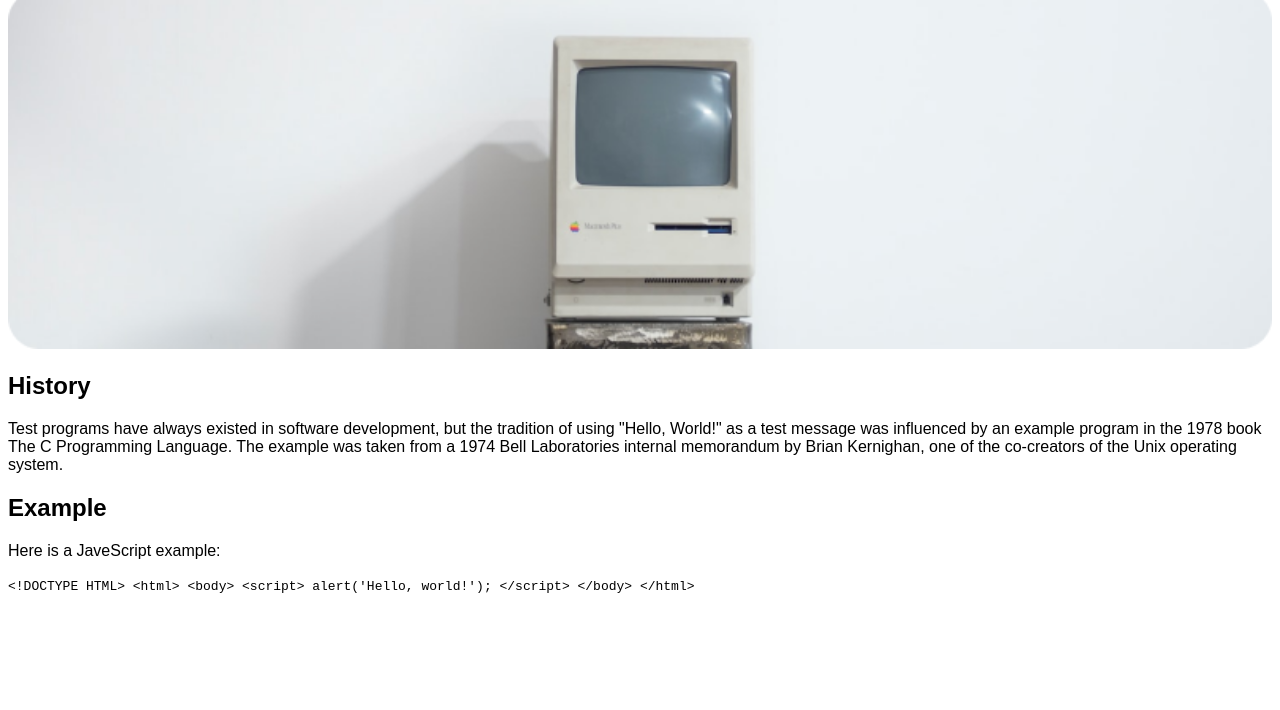
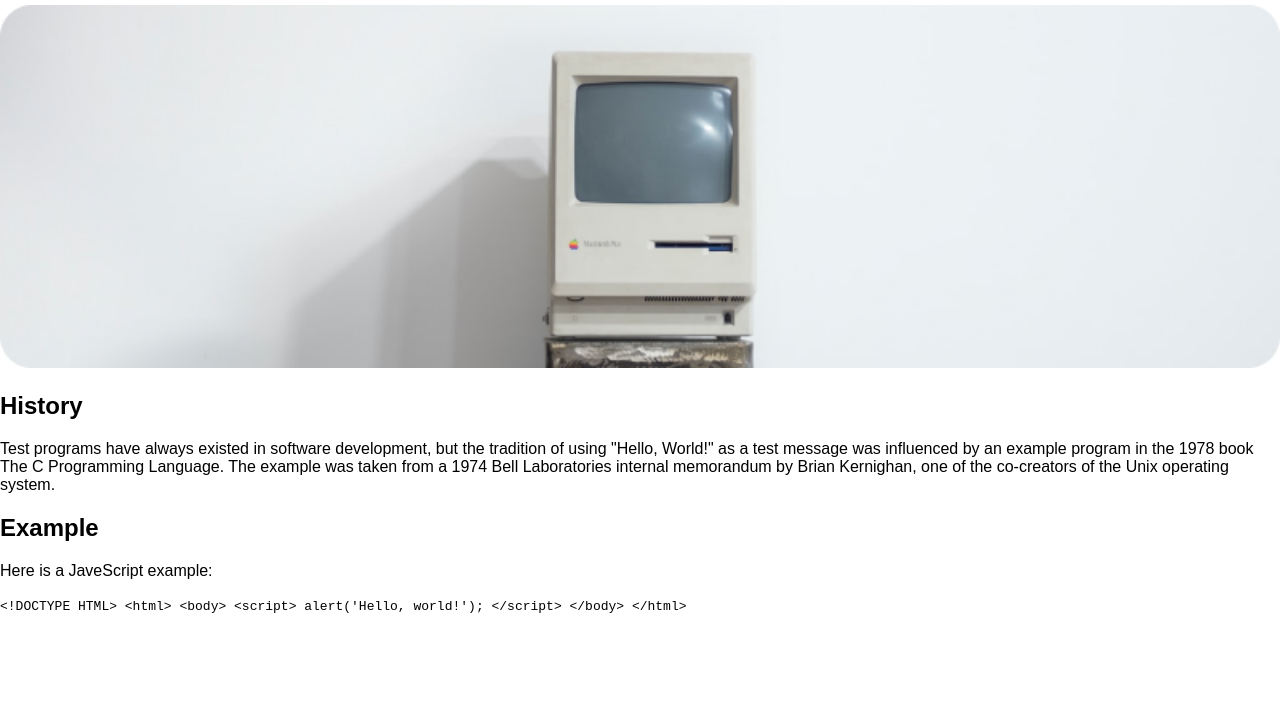
Before and after one commit to Camdawg03/Hello-World, a plain HTML site: page index.html in a window 1280 px wide. Shown: the part 90-800 px from the top of the page. Drawn offline with Linux system fonts and the light colour scheme.

Commit message:
Margin and boder

```diff
--- a/screen.css
+++ b/screen.css
@@ -3,6 +3,8 @@
 body {
     background:#fff;
     font-family:Arial, Helvetica, sans-serif;
+    border-top: 15px solid #424242;
+    margin: 0;
 }
 
 img {
```
